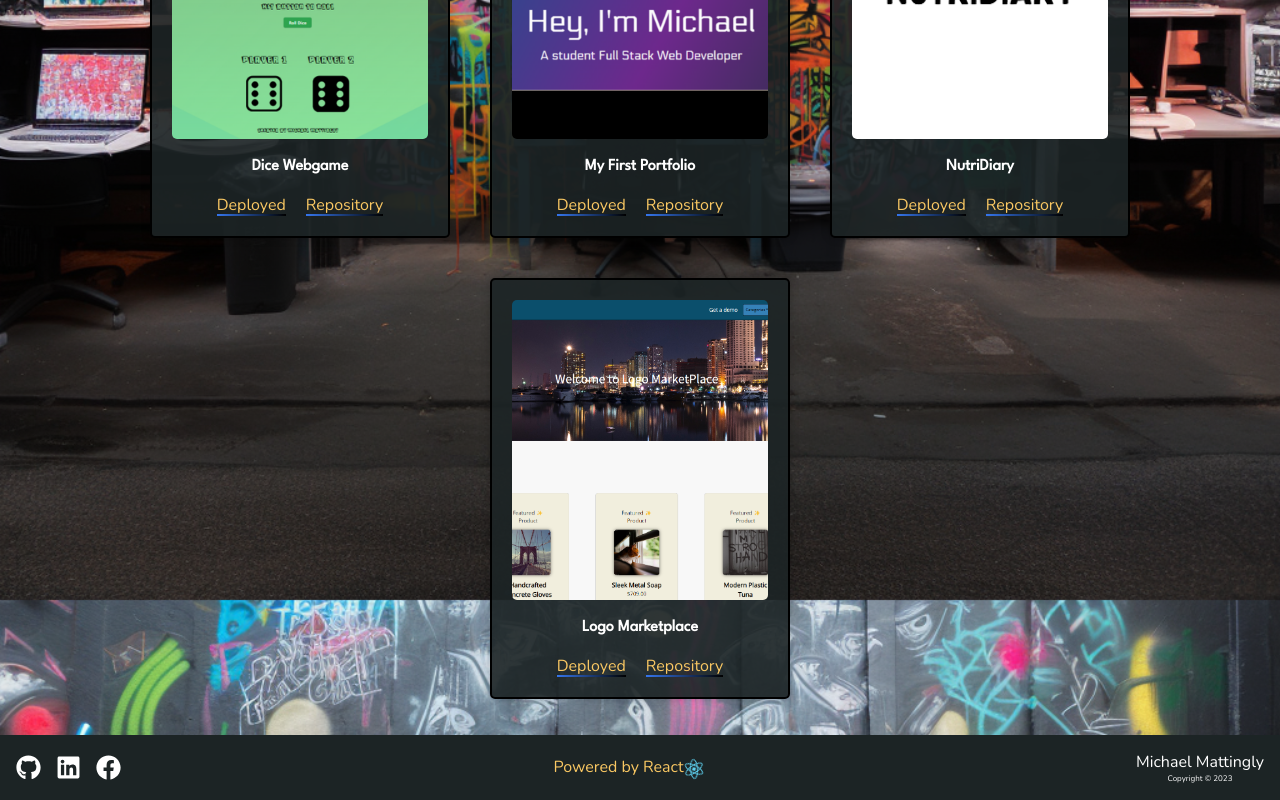
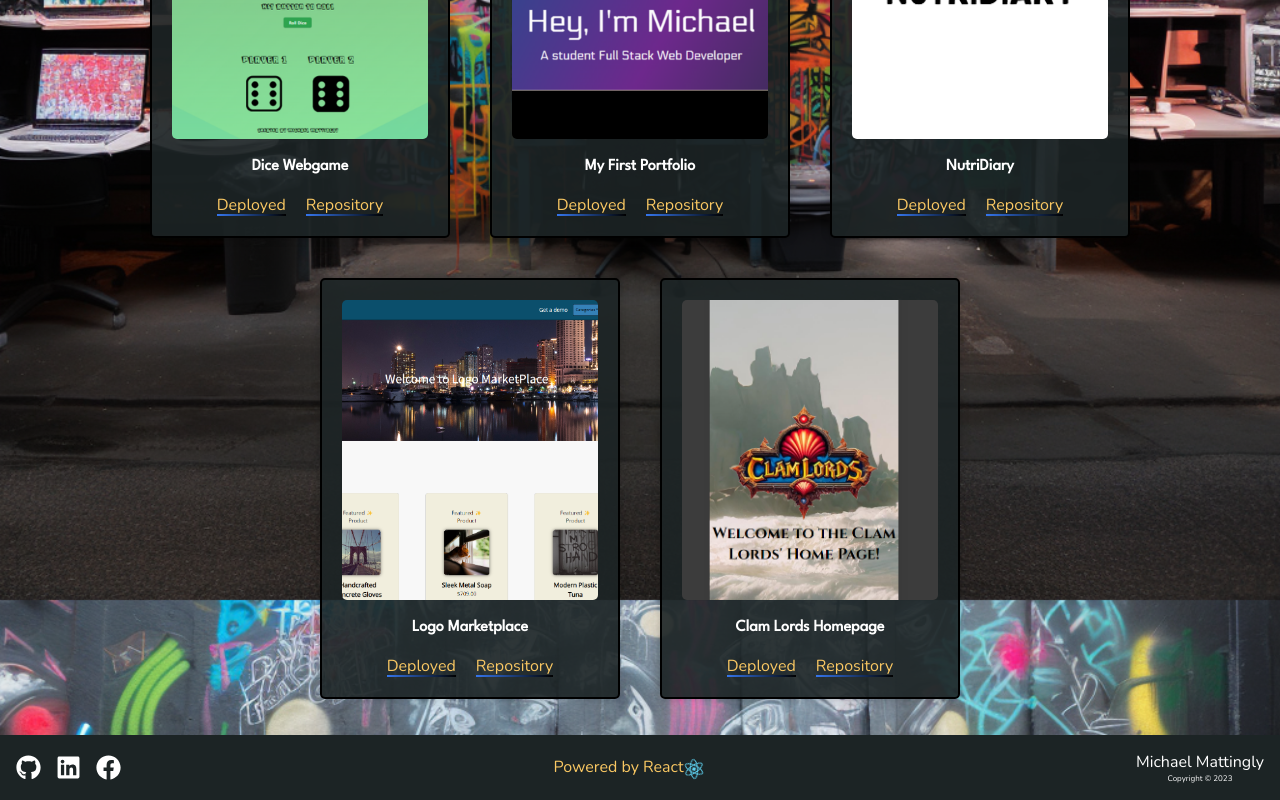
Before and after one commit to mamattingly/react-portfolio, a React (Vite) app: page /projects in a window 1280 px wide. Shown: the part 744-1544 px from the top of the page. Built offline with nearby package versions, Linux system fonts and the light colour scheme.

Commit message:
Added clam lords HP and updated resume

```diff
--- a/src/routes/Projects/Projects.jsx
+++ b/src/routes/Projects/Projects.jsx
@@ -9,43 +9,44 @@ import diceWebgameImg from "../../assets/images/projects/dice-webgame.png";
 import myFirstPortfolioImg from "../../assets/images/projects/my-first-portfolio.png";
 import nutriDiaryImg from "../../assets/images/projects/NutriDiary.png";
 import logoMarketplaceImg from "../../assets/images/projects/LogoMarketPlace.png";
+import clamLordsHpImg from "../../assets/images/projects/clam_lords_logo.png";
 
 // Object to store information about each project. Add new projects here and import the image above.
 const webpageInfo = [
   {
     img: weatherAppImg,
-    deployedUrl: "https://meanbean87.github.io/city-weather-webapp/",
-    repoUrl: "https://github.com/MeanBean87/city-weather-webapp",
+    deployedUrl: "https://mamattingly.github.io/city-weather-webapp/",
+    repoUrl: "https://github.com/mamattingly/city-weather-webapp",
     title: "City Weather Webapp",
   },
   {
     img: wealthWiseImg,
     deployedUrl: "https://wealthwise-project2-1bf71934d0b7.herokuapp.com/",
-    repoUrl: "https://github.com/MeanBean87/WealthWise-deployed",
+    repoUrl: "https://github.com/mamattingly/WealthWise-deployed",
     title: "WealthWise",
   },
   {
     img: deploymentCheatsheetReactImg,
-    deployedUrl: "https://meanbean87.github.io/de-cheatsheet-react/",
-    repoUrl: "https://github.com/MeanBean87/de-cheatsheet-react",
+    deployedUrl: "https://mamattingly.github.io/de-cheatsheet-react/",
+    repoUrl: "https://github.com/mamattingly/de-cheatsheet-react",
     title: "Deployment Cheatsheet React",
   },
   {
     img: diceWebgameImg,
-    deployedUrl: "https://meanbean87.github.io/Dice-Webgame/",
-    repoUrl: "https://github.com/MeanBean87/Dice-Webgame",
+    deployedUrl: "https://mamattingly.github.io/Dice-Webgame/",
+    repoUrl: "https://github.com/mamattingly/Dice-Webgame",
     title: "Dice Webgame",
   },
   {
     img: myFirstPortfolioImg,
-    deployedUrl: "https://meanbean87.github.io/personal-webpage/",
-    repoUrl: "https://github.com/MeanBean87/personal-webpage",
+    deployedUrl: "https://mamattingly.github.io/personal-webpage/",
+    repoUrl: "https://github.com/mamattingly/personal-webpage",
     title: "My First Portfolio",
   },
   {
     img: nutriDiaryImg,
-    deployedUrl: "https://meanbean87.github.io/ucb-project-one/",
-    repoUrl: "https://github.com/MeanBean87/ucb-project-one",
+    deployedUrl: "https://mamattingly.github.io/ucb-project-one/",
+    repoUrl: "https://github.com/mamattingly/ucb-project-one",
     title: "NutriDiary",
   },
   {
@@ -53,6 +54,12 @@ const webpageInfo = [
     deployedUrl: "https://logo-marketplace-f9aad311ca28.herokuapp.com/",
     repoUrl: "https://github.com/joellongaresjr/Logo-Marketplace",
     title: "Logo Marketplace",
+  },
+  {
+    img: clamLordsHpImg,
+    deployedUrl: "https://clam-lords-homepage.onrender.com/",
+    repoUrl: "https://github.com/mamattingly/clam-lords-homepage",
+    title: "Clam Lords Homepage",
   }
 ];
 
```
Also changed, not shown: src/assets/images/projects/clam_lords_logo.png (added), 1 other file (tests, documents, lock files or other folders).
